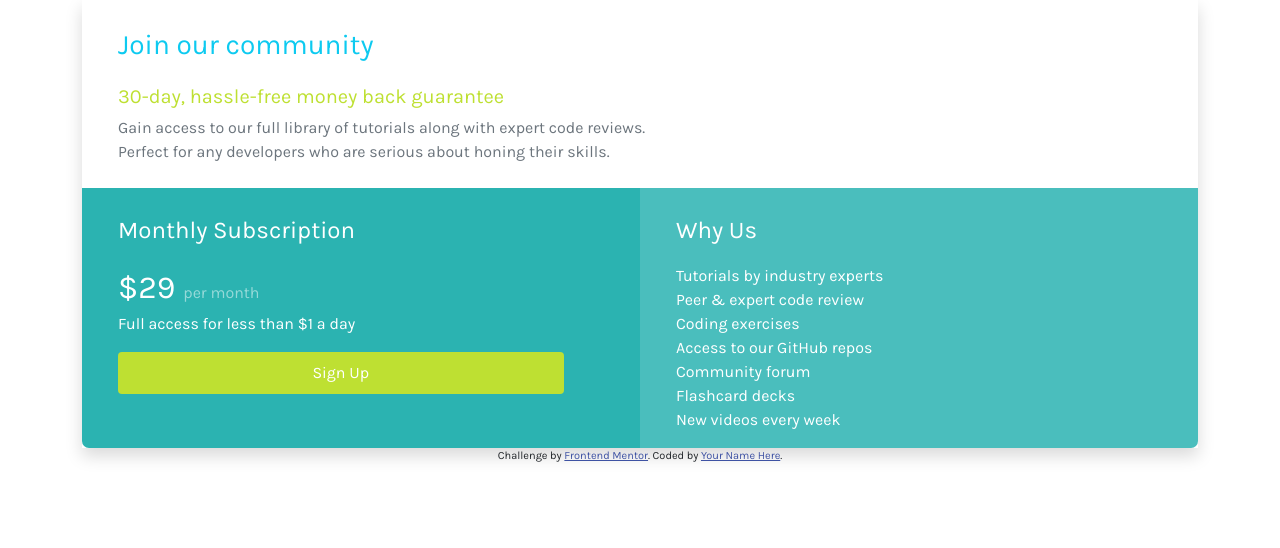
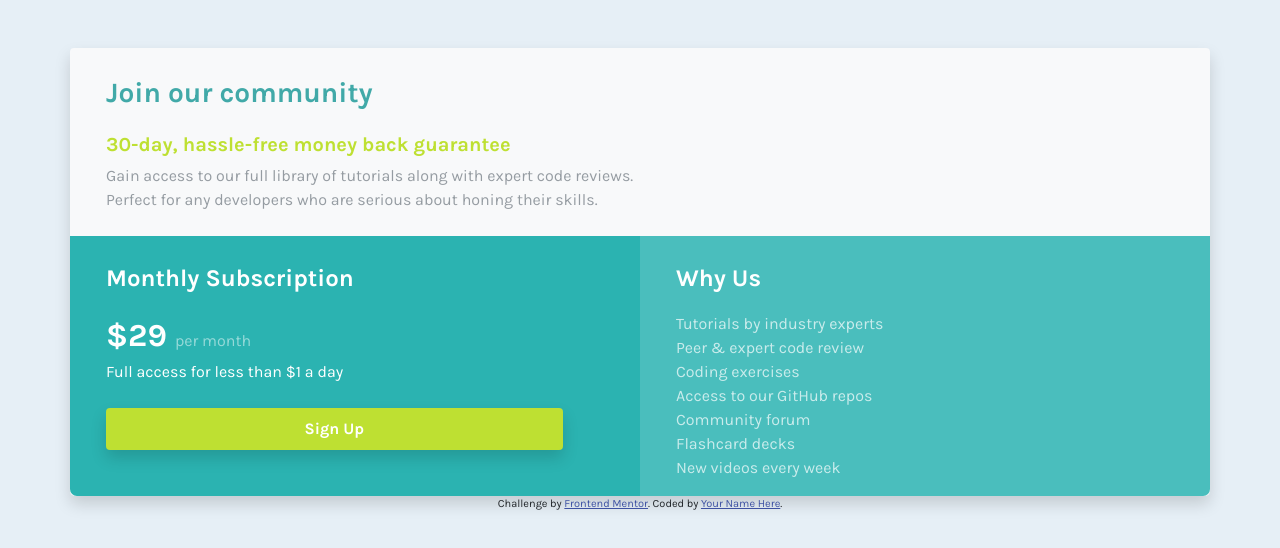
Before and after one commit to JulianFermani/single-price-component, a plain HTML site: page index.html in a window 1280 px wide. Drawn offline with nearby package versions, Linux system fonts and the light colour scheme.

Commit message:
Test finished

```diff
--- a/index.html
+++ b/index.html
@@ -15,40 +15,39 @@
   <!-- Feel free to remove these styles or customise in your own stylesheet 👍 -->
 </head>
 <body>
- <div class="container d-flex flex-column ">
-  <div class="container shadow">
-    <div class="row">
-        <div class="col col-md-12 rounded-top">
+  <div class="mt-5 container rounded-top rounded-3 bg-light fondo-izquierda fondo-derecha d-flex flex-column shadow">
+    <div class="row container">
           <div class="container">
-            <p class="fs-3 mt-4 text-info">Join our community</p>
-            <p class="fs-5 mb-1 mt-3 text-warning">30-day, hassle-free money back guarantee</p>
-            <p class="fs-6 mb-0 text-secondary">Gain access to our full library of tutorials along with expert code reviews.</p>
-            <p class="fs-6 mb-4 text-secondary">Perfect for any developers who are serious about honing their skills.</p>
+            <div class="col-12 col-md-12">
+            <p class="fs-3 mt-4 text-info fw-bold">Join our community</p>
+            <p class="fs-5 mb-1 mt-3 text-warning fw-bold">30-day, hassle-free money back guarantee</p>
+            <p class="fs-6 mb-0 text-secondary opacidad-70">Gain access to our full library of tutorials along with expert code reviews.</p>
+            <p class="fs-6 mb-4 text-secondary opacidad-70">Perfect for any developers who are serious about honing their skills.</p>
           </div>
         </div>
     </div>
     <div class="row d-flex ">
       <div class="col-12 col-sm-12 col-md-6 fondo-izquierda">
         <div class="container text-white">
-          <p class="fs-4 mt-4">Monthly Subscription</p>
-          <p class="mb-0"><span class="fs-2">&dollar;29</span><span class="opacidad ms-2">per month</span></p>
+          <p class="fs-4 mt-4 fw-bold">Monthly Subscription</p>
+          <p class="mb-0"><span class="fs-2 fw-bold">&dollar;29</span><span class="opacidad-50 ms-2">per month</span></p>
           <p class="">Full access for less than &dollar;1 a day</p>
           <div class="d-grid gap-2 col-11">
-            <button type="button" class="btn warning text-white pt-2 pb-2">Sign Up</button>
+            <button type="button" class="btn warning text-white pt-2 pb-2 mt-2 fw-bold shadow mb-4">Sign Up</button>
           </div>
         </div>
       </div>
       <div class="col-12 col-sm-12 col-md-6 fondo-derecha">
         <div class="container text-white">
-          <p class="fs-4 mt-4">Why Us</p>
+          <p class="fs-4 mt-4 fw-bold">Why Us</p>
           <ul class="list-unstyled">
-            <li>Tutorials by industry experts</li>
-            <li>Peer &amp; expert code review</li>
-            <li>Coding exercises</li>
-            <li>Access to our GitHub repos</li>
-            <li>Community forum</li>
-            <li>Flashcard decks</li>
-            <li>New videos every week</li>
+            <li class="opacidad-70">Tutorials by industry experts</li>
+            <li class="opacidad-70">Peer &amp; expert code review</li>
+            <li class="opacidad-70">Coding exercises</li>
+            <li class="opacidad-70">Access to our GitHub repos</li>
+            <li class="opacidad-70">Community forum</li>
+            <li class="opacidad-70">Flashcard decks</li>
+            <li class="opacidad-70">New videos every week</li>
           </ul>
         </div>
       </div>
@@ -60,6 +59,5 @@
       Coded by <a href="#">Your Name Here</a>.
     </p>
   </footer>
- </div>
 </body>
 </html>
--- a/styles.css
+++ b/styles.css
@@ -2,6 +2,7 @@
 
 body{
   font-family: 'Karla', sans-serif;
+  background-color: #e6eff6;
 }
 
 .attribution {
@@ -23,8 +24,12 @@ body{
   border-bottom-right-radius: 7px;
 }
 
-.opacidad{
+.opacidad-50{
   opacity: .5;
+}
+
+.opacidad-70{
+  opacity: .7;
 }
 
 .warning{
@@ -32,5 +37,20 @@ body{
 }
 
 .text-warning{
-color: #bee032 !important;
+  color: #bee032 !important;
 }
+
+.text-info{
+  color: #41a9a8 !important;
+}
+
+@media (max-width: 768px){
+    .fondo-izquierda{
+      border-bottom-left-radius: 0px;
+    }
+    .fondo-derecha{
+      border-bottom-left-radius: 7px;
+    }
+
+
+}
```
